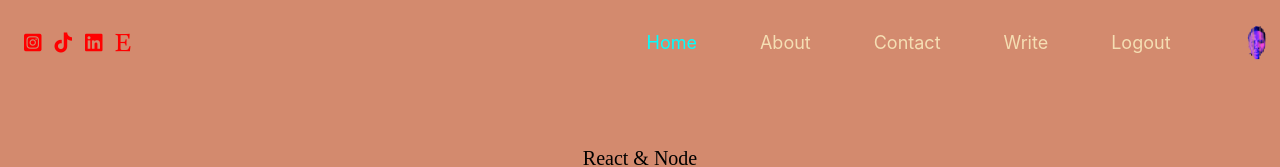
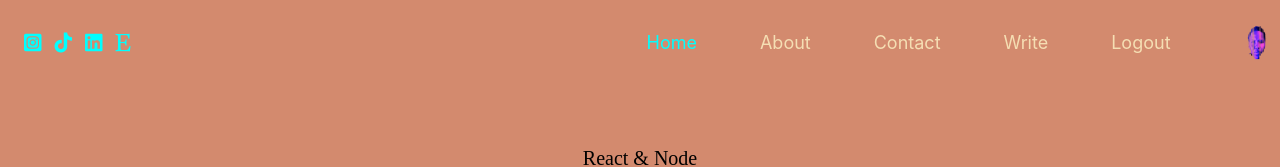
Before and after one commit to Sudo-Si/just-another-blog_design, a React (Create React App) app: page / in a window 1280 px wide. Shown: the top 167 px of the page. Built offline with nearby package versions, Linux system fonts and the light colour scheme.

Commit message:
folders re-structured

```diff
--- a/src/App.css
+++ b/src/App.css
@@ -117,7 +117,7 @@ padding-right:20px;
 .top-icon{
 font-size: 20px;
 margin-right:10px;
-color:red;
+color:aqua;
 }
 .header{
   margin-top :60px;
--- a/src/pages/StyledNavbar.js
+++ b/src/components/StyledNavbar.js
@@ -1,10 +1,10 @@
 import { NavLink } from "react-router-dom";
-import Products from "./Products";
-import Home from "./Home";
+import Products from "../pages/Products";
+import Home from "../pages/Home";
 import Login from "./Login";
 import simon from '../images/simon.png'
 
-import About from './About'
+import About from '../pages/About'
 const  Navbar =()=>
 {
     return (
--- a/src/pages/Home.js
+++ b/src/pages/Home.js
@@ -3,7 +3,7 @@
 // import About from './About'
 // import Navbar from "./Navbar";
 
-import Header from "./Header";
+import Header from "../components/Header";
 
 const  Home =()=>
 {
```
Also changed, not shown: src/App.js (+5 -5 lines), src/components/Footer.js (renamed from src/pages/Footer.js), src/components/Header.js (renamed from src/pages/Header.js), src/components/Login.js (renamed from src/pages/Login.js), src/components/Navbar.js (renamed from src/pages/Navbar.js), src/components/ProtectedRoute.js (renamed from src/pages/ProtectedRoute.js), src/components/SharedLayout.js (renamed from src/pages/SharedLayout.js), src/components/SharedProductLayout.js (renamed from src/pages/SharedProductLayout.js).
